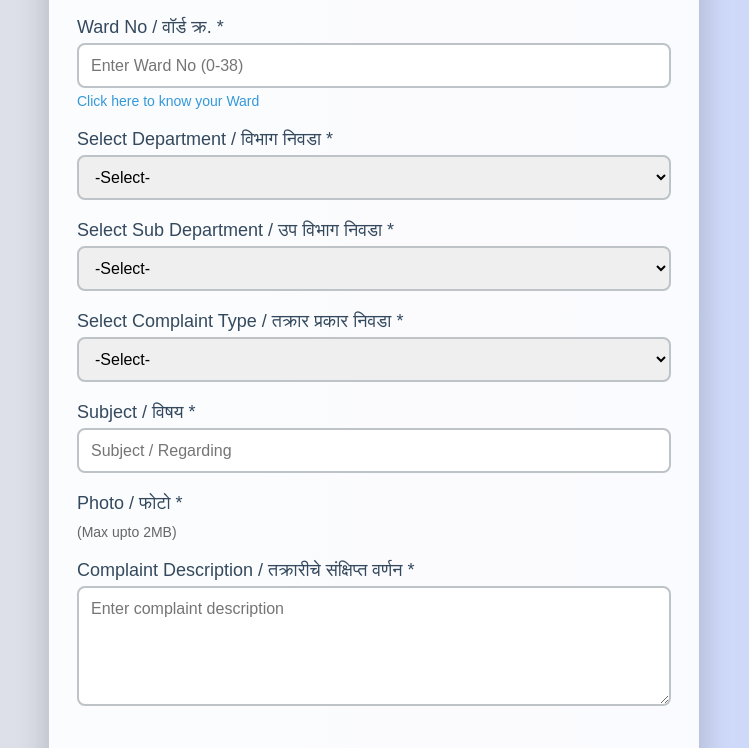
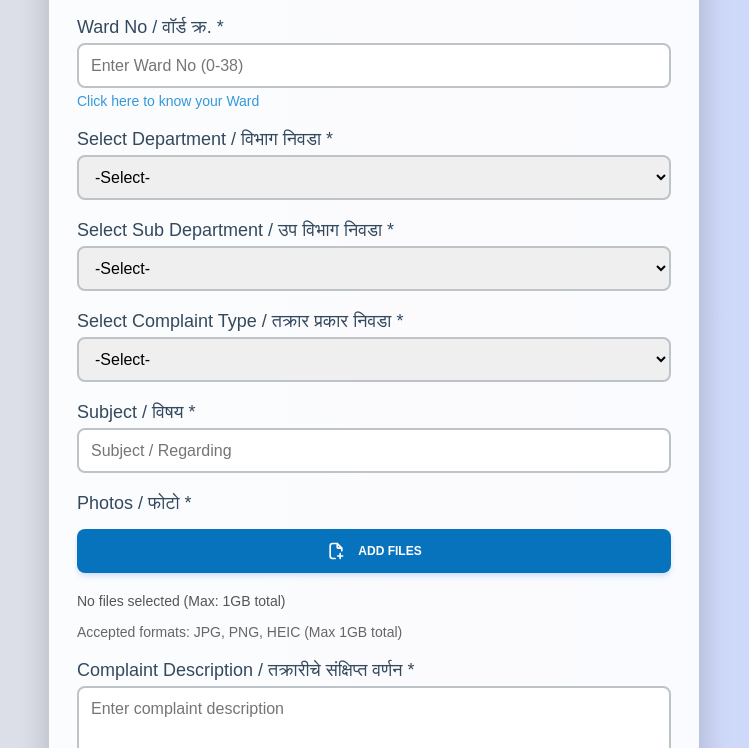
Before and after one commit to PattaqobiHehe/PublicComplaintLogging, a React app: page complaintform.html in a window 1280 px wide. Shown: the part 191-939 px from the top of the page, without its empty margins (266-1015 px from the left). Built offline with nearby package versions, Linux system fonts and the light colour scheme.

Commit message:
Update complaintform.html

```diff
--- a/complaintform.html
+++ b/complaintform.html
@@ -7,6 +7,8 @@
     <link rel="stylesheet" href="complaint.css" />
     <script src="https://www.google.com/recaptcha/api.js" async defer></script>
     <link rel="icon" href="notepad32x32.png">
+    <script src="complaint.js"></script>
+
 
   </head>
   <body>
@@ -96,11 +98,32 @@
           <input type="text" id="subject" name="subject" placeholder="Subject / Regarding" required />
         </div>
 
-        <!-- Photo Upload -->
         <div class="user-input-box">
-          <label for="photo">Photo / फोटो *</label>
-          <input type="file" id="photo" name="photo" accept="image/*" required />
-          <p class="small-text">(Max upto 2MB)</p>
+          <label for="photo">Photos / फोटो *</label>
+
+          <div class="file-upload-container">
+            <!-- Styled upload button - REMOVE the outer label tag -->
+            <button type="button" class="upload-button" onclick="document.getElementById('photo').click()">
+              <svg aria-hidden="true" stroke="currentColor" stroke-width="2" viewBox="0 0 24 24" fill="none" xmlns="http://www.w3.org/2000/svg">
+                <path stroke-width="2" stroke="#ffffff" d="M13.5 3H12H8C6.34315 3 5 4.34315 5 6V18C5 19.6569 6.34315 21 8 21H11M13.5 3L19 8.625M13.5 3V7.625C13.5 8.17728 13.9477 8.625 14.5 8.625H19M19 8.625V11.8125" stroke-linejoin="round" stroke-linecap="round"></path>
+                <path stroke-linejoin="round" stroke-linecap="round" stroke-width="2" stroke="#ffffff" d="M17 15V18M17 21V18M17 18H14M17 18H20"></path>
+              </svg>
+              ADD FILES
+            </button>
+            <input type="file" id="photo" name="photo" accept="image/*,.heic" multiple style="display: none;">
+
+            <!-- File info and preview section -->
+            <div class="file-preview-container">
+              <div class="file-info">
+                <p>No files selected (Max: 1GB total)</p>
+              </div>
+              <div class="preview-area"></div>
+            </div>
+          </div>
+          <button id="remove-file" class="remove-btn" style="display: none;">
+            REMOVE ALL
+          </button>
+          <p class="small-text">Accepted formats: JPG, PNG, HEIC (Max 1GB total)</p>
         </div>
 
         <!-- Complaint Description -->
@@ -118,9 +141,6 @@
         </div>
       </form>
     </div>
-
-    <!--JavaScript file-->
-    <script src="complaint.js"></script>
     <script>
       function updateSubDepartments() {
         const department = document.getElementById('department').value;
@@ -308,6 +328,6 @@
           complaintType.innerHTML += '<option value="changeWater">Unauthorized use of water change of user (वापरकर्त्याचे पाणी-बदलाचा अनधिकृत वापर)</option>';
         }
   }
-    </script>
+      </script>
   </body>
 </html>
```
